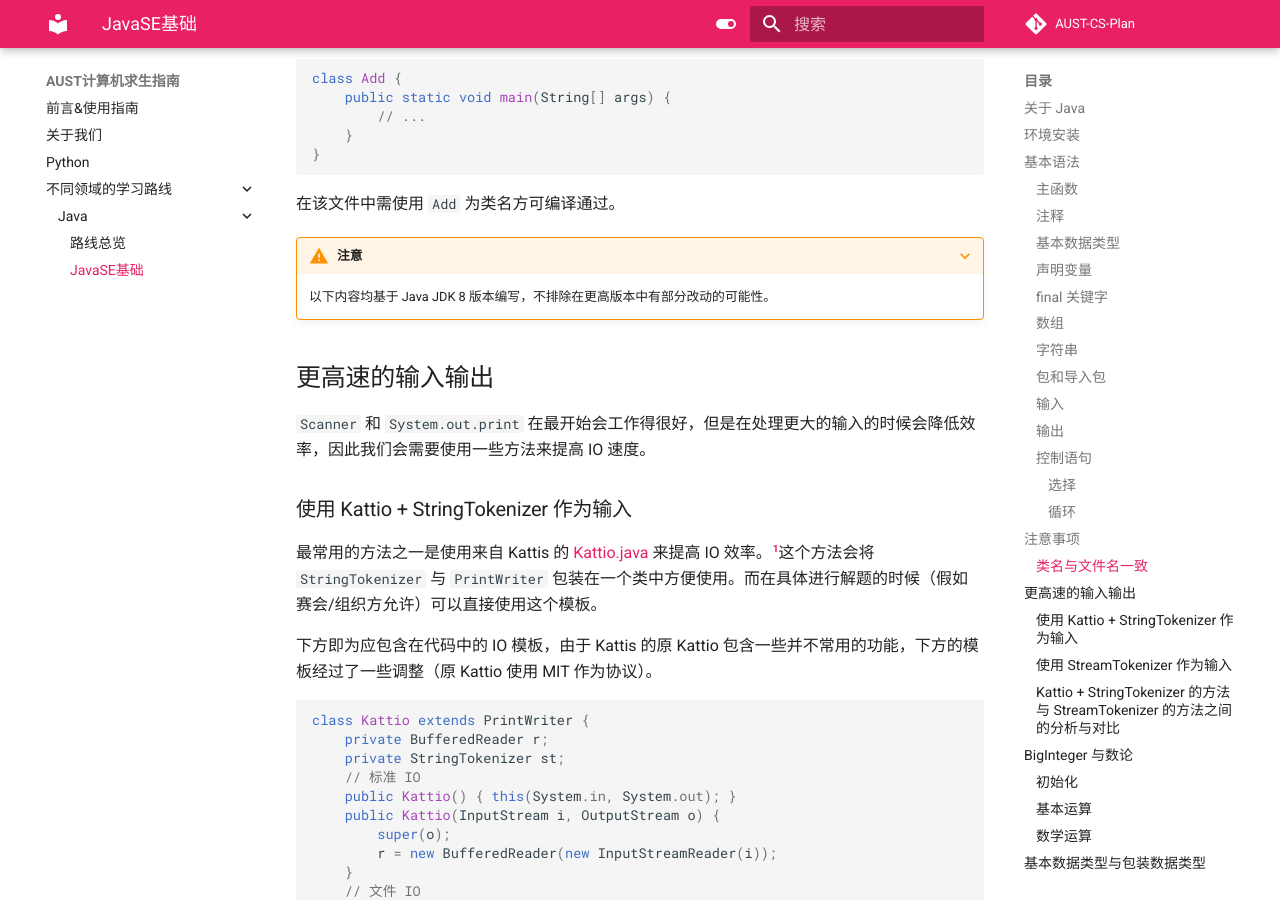
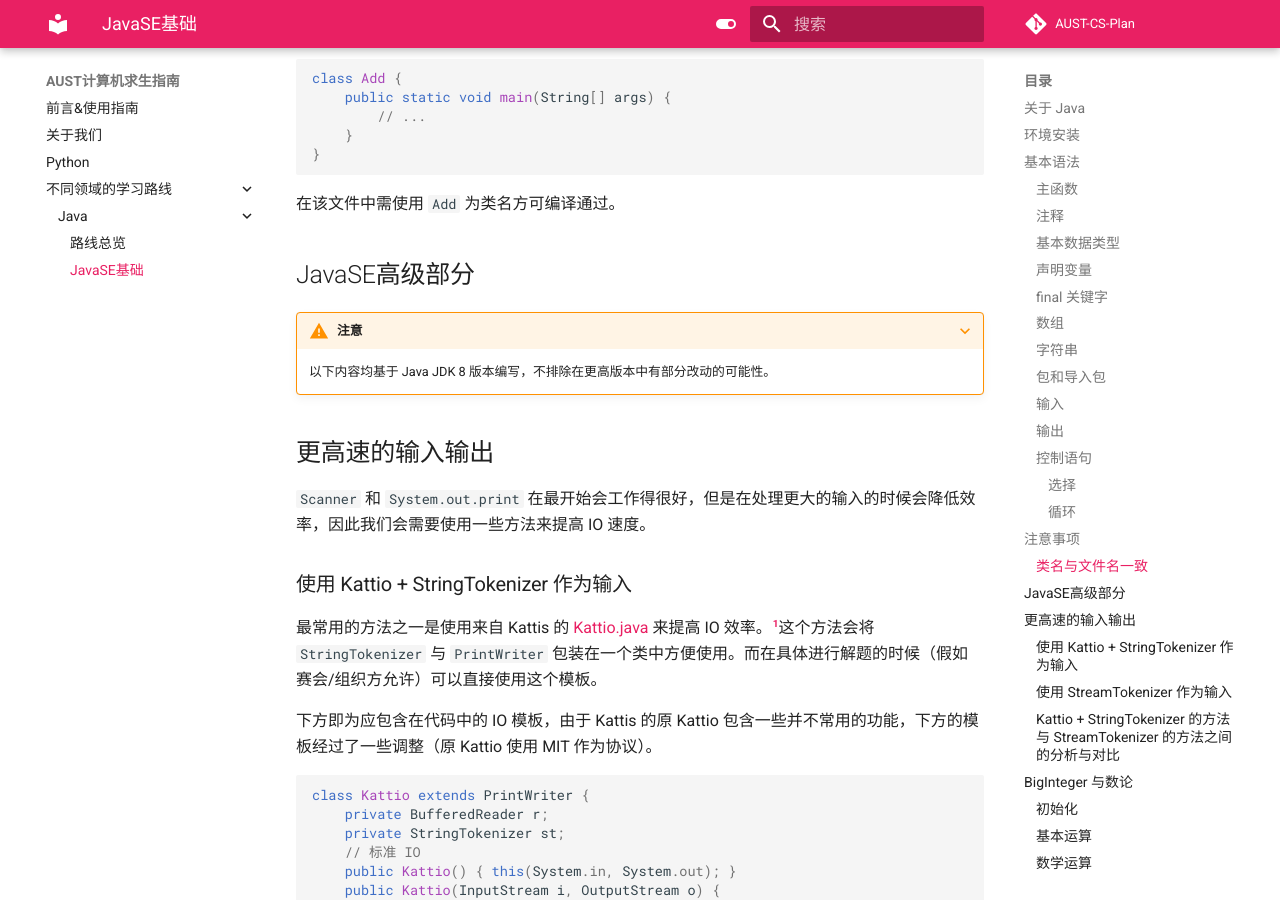
Before and after one commit to ForsakenDelusion/AUST-CS-Plan, an MkDocs documentation site: the page built from docs/不同领域的学习路线/Java/javaSE.md, in a window 1280 px wide and 900 px high, scrolled down 6040 px. Built offline with MkDocs 1.6.1 and Material for MkDocs 9.7.7, drawn with Linux system fonts in a browser that asks for light colours; comment, search, counter and statistics services are not loaded.

Commit message:
fix some url

````diff
--- a/docs/不同领域的学习路线/Java/javaSE.md
+++ b/docs/不同领域的学习路线/Java/javaSE.md
@@ -281,6 +281,8 @@ class Add {
 ```
 
 在该文件中需使用 `Add` 为类名方可编译通过。
+
+## JavaSE高级部分
 
 ???+ warning "注意"
     以下内容均基于 Java JDK 8 版本编写，不排除在更高版本中有部分改动的可能性。
--- a/mkdocs.yml
+++ b/mkdocs.yml
@@ -59,5 +59,5 @@ nav:
   - Python: "python/introduction_python.md"
   - 不同领域的学习路线:
     - Java:
-      - 路线总览: "不同领域的学习路线/Java/roadmap.md"
+      - 路线总览: "不同领域的学习路线/Java/roadMap.md"
       - JavaSE基础: "不同领域的学习路线/Java/javaSE.md"
````
